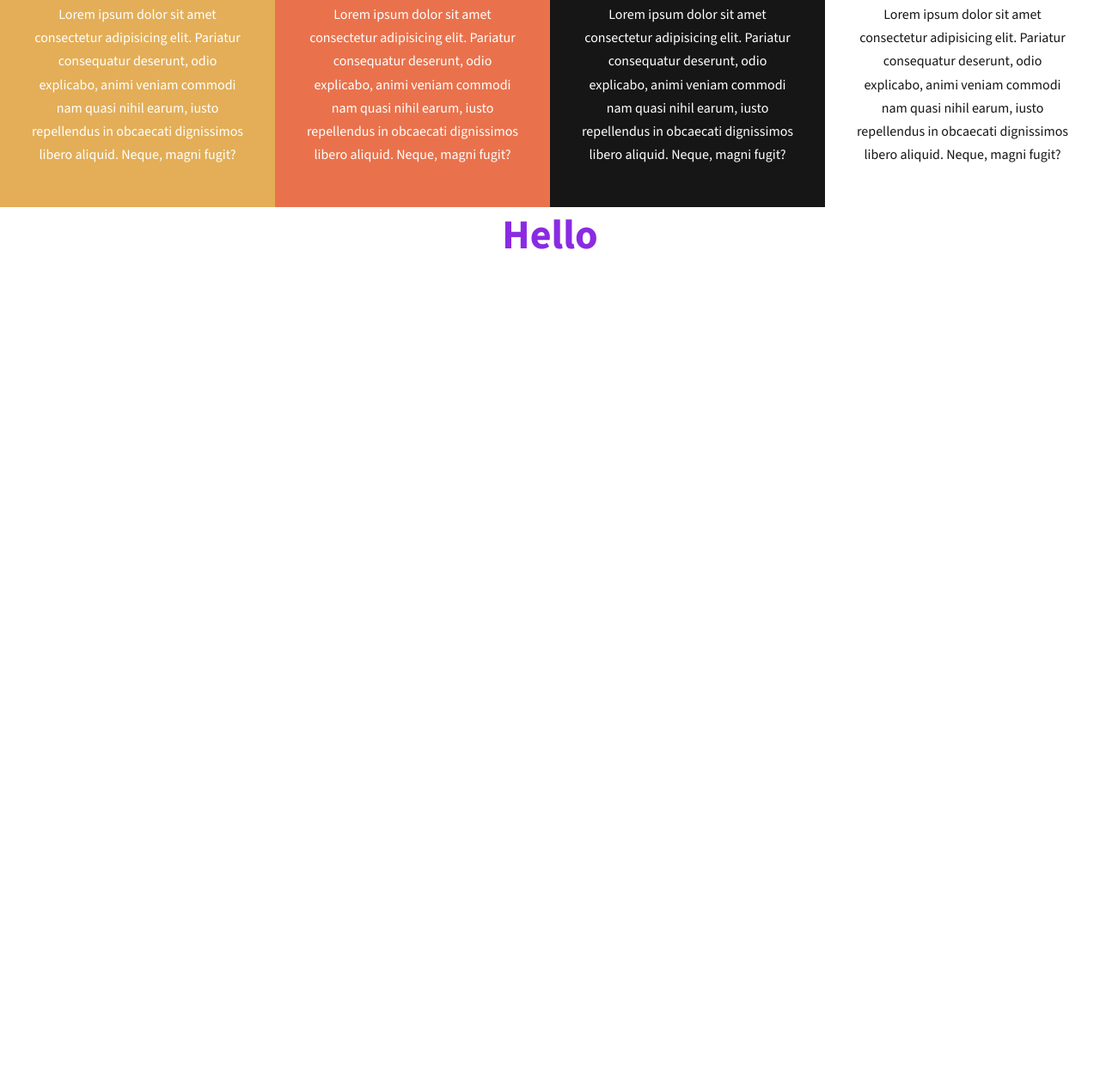
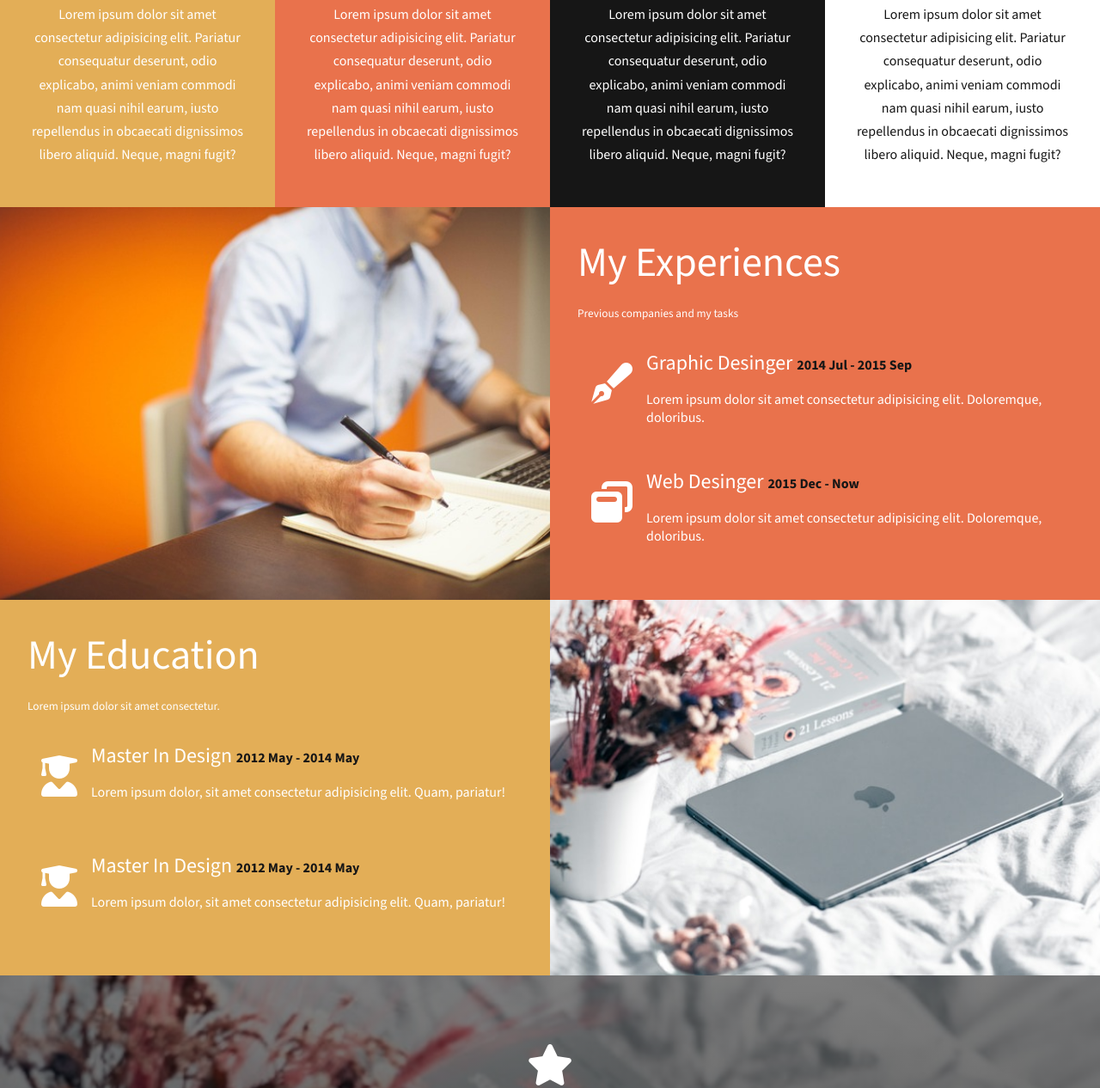
Before and after one commit to thiri-win/2025-feb-portfolio, a plain HTML site: page index.html in a window 1280 px wide. Shown: the part 1364-2630 px from the top of the page at 86% size. Before the commit the page ends 1669 px from the top, so only its background shows below. Drawn offline with nearby package versions, Linux system fonts and the light colour scheme.

Commit message:
experience & education & testimonial updated

```diff
--- a/css/style.css
+++ b/css/style.css
@@ -35,6 +35,22 @@
 
 .text-left {
     text-align: left;
+}
+
+h1 {
+    color: var(--white);
+    font-weight: 300;
+    font-size: 3rem;
+    text-transform: capitalize;
+    margin-bottom: 1rem;
+    text-align: left;
+}
+
+h2 {
+    color: var(--white);
+    font-weight: 300;
+    margin-bottom: 1rem;
+    text-transform: capitalize;
 }
 
 /* nav */
@@ -204,15 +220,6 @@ nav .menu li a:hover {
     padding: 0;
 }
 
-#about .about-box h1 {
-    color: var(--white);
-    font-weight: 300;
-    font-size: 3rem;
-    text-transform: capitalize;
-    margin-bottom: 1rem;
-    text-align: left;
-}
-
 #about .about-box p {
     color: var(--white);
     font-weight: lighter;
@@ -267,12 +274,83 @@ nav .menu li a:hover {
     color: var(--black);
 }
 
-#about .about-box h2 {
-    color: var(--white);
-    font-weight: 300;
-    margin-bottom: 1rem;
+/* experience & experience */
+#experience,
+#education {
+    display: flex;
+    flex-wrap: wrap;
 }
 
+#experience .experience-img,
+#experience .experience-content,
+#education .education-img,
+#education .education-content {
+    width: 50%;
+}
+
+#experience .experience-img img,
+#education .education-img img {
+    width: 100%;
+    height: 100%;
+    object-fit: cover;
+}
+
+#experience .experience-content,
+#education .education-content {
+    padding: 2rem;
+}
+
+#experience .experience-content small,
+#education .education-content small {
+    color: var(--white);
+}
+
+#experience .experience-content .box,
+#education .education-content .box {
+    display: flex;
+    padding: 1rem 0;
+    margin: 1rem 0;
+}
+
+#experience .experience-content .box i,
+#education .education-content .box i {
+    font-size: 3rem;
+    padding: 1rem;
+    color: var(--white);
+}
+
+#experience .experience-content .box h2 p,
+#education .education-content .box h2 p {
+    display: inline-block;
+    font-size: 1rem;
+    font-weight: bold;
+    color: var(--black);
+}
+
+#experience .experience-content .box p,
+#education .education-content .box p {
+    color: var(--white);
+}
+
+/* testimonial */
+#testimonial {
+    background: linear-gradient(rgba(0,0,0,0.5), rgba(0,0,0,0.7)), url('../photo/education.jpg');
+    background-repeat: no-repeat;
+    background-size: cover;
+    padding: 5rem;
+    text-align: center;
+}
+#testimonial i {
+    font-size: 3rem;
+    color: var(--white);
+}
+#testimonial h1 {
+    text-align: center;
+    margin: 2rem 0;
+}
+#testimonial p {
+    color: var(--gray);
+}
 
 /* media query */
 @media (max-width: 1200px) {
@@ -338,6 +416,14 @@ nav .menu li a:hover {
     #about .about-box {
         width: 100%;
     }
+
+    /* experience & education */
+    #experience .experience-img,
+    #experience .experience-content,
+    #education .education-img,
+    #education .education-content {
+        width: 100%;
+    }
 }
 
 @media (max-width: 580px) {
--- a/index.html
+++ b/index.html
@@ -98,7 +98,59 @@
         </div>
     </section>
 
-    <h1 style="text-align: center; font-size: 3rem; color: blueviolet;">Hello</h1>
+    <section id="experience">
+        <div class="experience-img">
+            <img src="photo/experience.jpg" alt="">
+        </div>
+        <div class="experience-content bg-orange">
+            <h1>My Experiences</h1>
+            <small>Previous companies and my tasks</small>
+            <div class="box">
+                <i class="fa-solid fa-pen-fancy"></i>
+                <div class="box-content">
+                    <h2>graphic desinger <p>2014 Jul - 2015 Sep</p></h2>
+                    <p>Lorem ipsum dolor sit amet consectetur adipisicing elit. Doloremque, doloribus.</p>
+                </div>
+            </div>
+            <div class="box">
+                <i class="fa-solid fa-window-restore"></i>
+                <div class="box-content">
+                    <h2>web desinger <p>2015 Dec - Now</p></h2>
+                    <p>Lorem ipsum dolor sit amet consectetur adipisicing elit. Doloremque, doloribus.</p>
+                </div>
+            </div>
+        </div>
+    </section>
+
+    <section id="education">
+        <div class="education-content bg-yellow">
+            <h1>my education</h1>
+            <small>Lorem ipsum dolor sit amet consectetur.</small>
+            <div class="box">
+                <i class="fa-solid fa-user-graduate"></i>
+                <div class="box-content">
+                    <h2>master in design <p>2012 May - 2014 May</p></h2>
+                    <p>Lorem ipsum dolor, sit amet consectetur adipisicing elit. Quam, pariatur!</p>
+                </div>
+            </div>
+            <div class="box">
+                <i class="fa-solid fa-user-graduate"></i>
+                <div class="box-content">
+                    <h2>master in design <p>2012 May - 2014 May</p></h2>
+                    <p>Lorem ipsum dolor, sit amet consectetur adipisicing elit. Quam, pariatur!</p>
+                </div>
+            </div>
+        </div>
+        <div class="education-img">
+            <img src="photo/education.jpg" alt="">
+        </div>
+    </section>
+
+    <section id="testimonial">
+        <i class="fa-solid fa-star"></i>
+        <h1>Lorem ipsum, dolor sit amet consectetur adip assumenda, ratione possimus sunt provident dolorem?</h1>
+        <p>Ipsum dolor, sit amet consectetur adipisicing elit. Sed.</p>
+    </section>
 
     <!-- js -->
     <script src="js/main.js"></script>
```
Also changed, not shown: photo/education.jpg (added), photo/experience.jpg (renamed from photo/office-594132_640.jpg).
